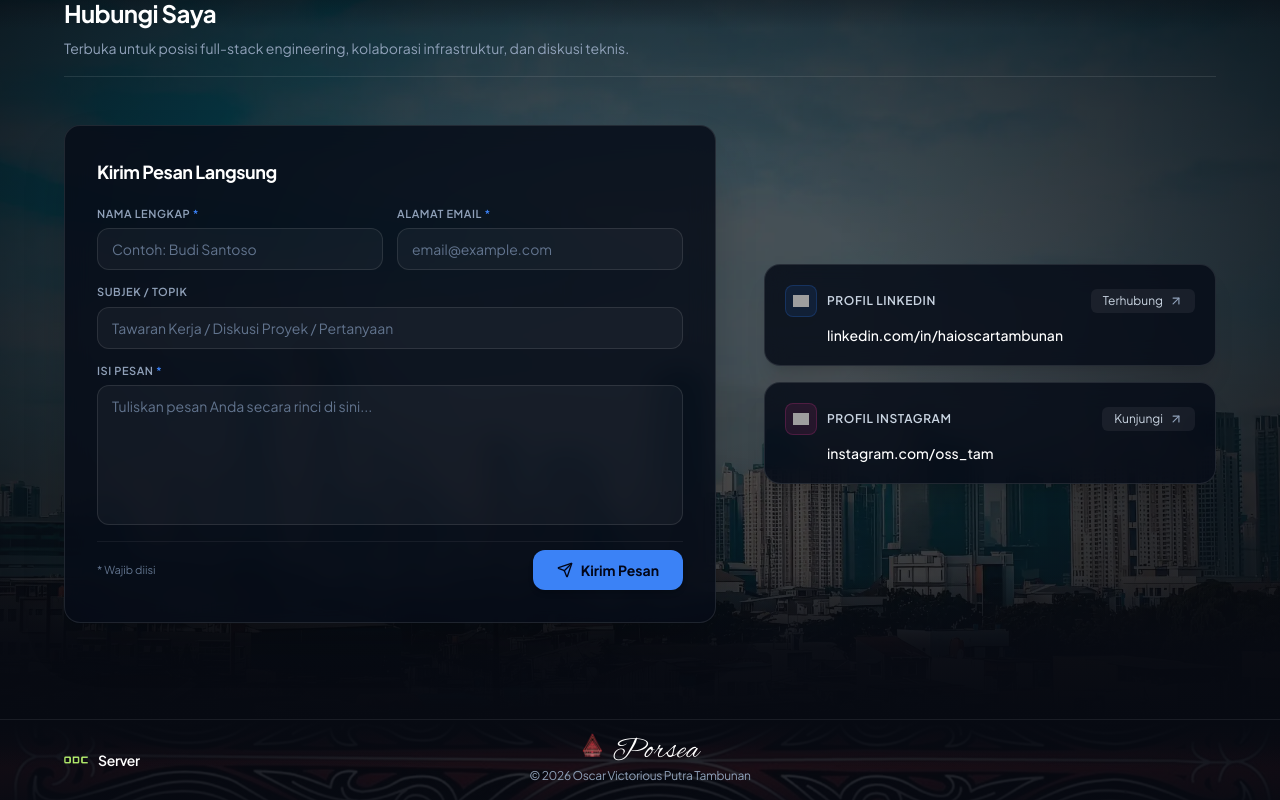
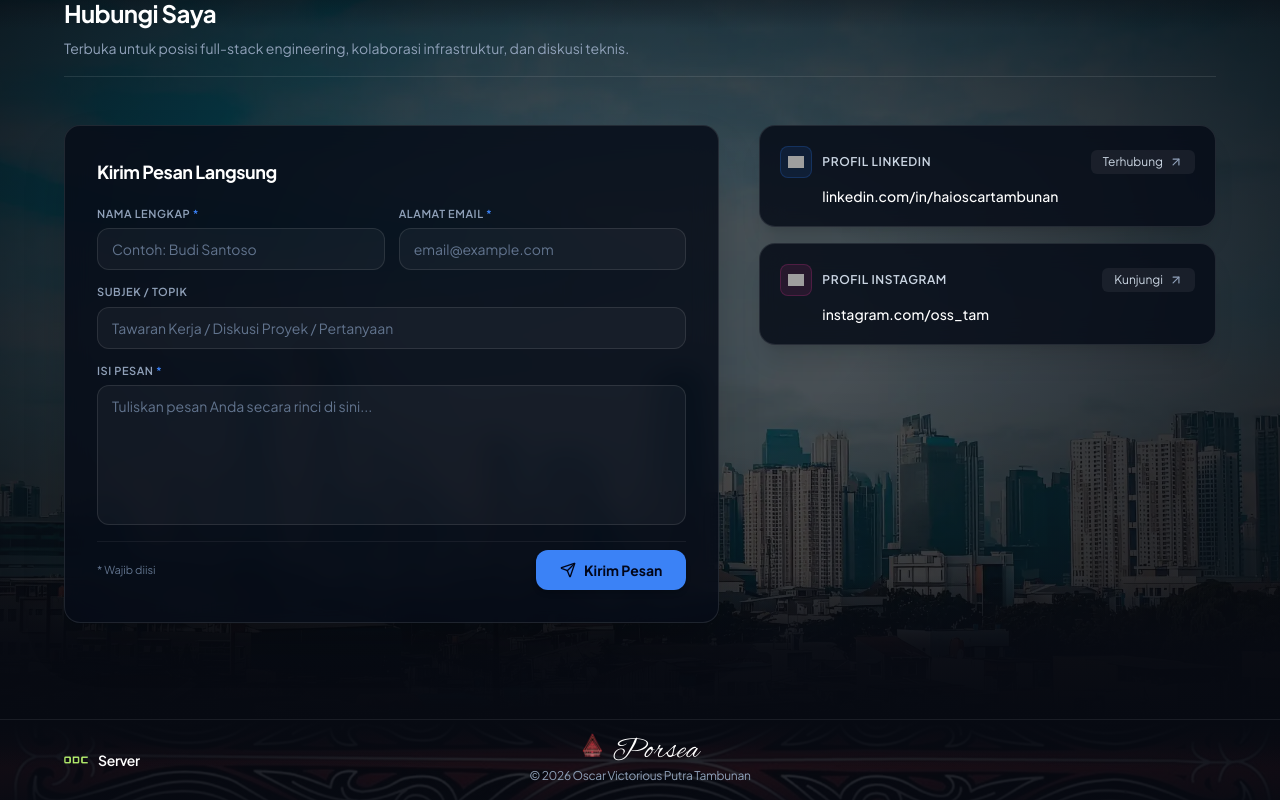
Before and after one commit to KyonKyon0/oscartambunan_portofolio_web, a Next.js app: page / in a window 1280 px wide. Shown: the part 6619-7419 px from the top of the page. Built offline with nearby package versions, Linux system fonts and the light colour scheme; grey boxes are pictures that could not be loaded; a web font is replaced by a local one.

Commit message:
style(contact): align cards to top and expand grid to full width

```diff
--- a/src/components/sections/ContactSection.tsx
+++ b/src/components/sections/ContactSection.tsx
@@ -117,8 +117,8 @@ export default function ContactSection() {
           )}
         />
 
-        {/* Dual Layout: Form di Kiri & Profil / Kanal di Kanan (Tinggi Sama Sempurna di Desktop) */}
-        <div className="grid grid-cols-1 lg:grid-cols-12 gap-8 lg:gap-10 xl:gap-12 items-stretch max-w-6xl mx-auto">
+        {/* Dual Layout: Form di Kiri & Profil / Kanal di Kanan (Full Width Kanan Kiri & Sejajar ke Atas) */}
+        <div className="grid grid-cols-1 lg:grid-cols-12 gap-6 sm:gap-8 lg:gap-10 items-start w-full">
           {/* Kolom 1: Formulir Kontak Interaktif */}
           <div className="lg:col-span-7 w-full flex flex-col h-full">
             <div className="p-5 sm:p-7 md:p-8 rounded-2xl bg-[#070c18]/85 border border-white/10 backdrop-blur-md shadow-2xl flex flex-col justify-between h-full">
@@ -263,8 +263,8 @@ export default function ContactSection() {
             </div>
           </div>
 
-          {/* Kolom 2: Saluran Kontak Langsung (Hanya LinkedIn & Instagram) */}
-          <div className="lg:col-span-5 w-full flex flex-col justify-center space-y-4">
+          {/* Kolom 2: Saluran Kontak Langsung (Hanya LinkedIn & Instagram - Sejajar ke Atas) */}
+          <div className="lg:col-span-5 w-full flex flex-col justify-start space-y-4">
             {/* LinkedIn Row */}
             <div className="p-4 sm:p-5 rounded-2xl bg-[#070c18]/85 hover:bg-[#070c18] border border-white/10 backdrop-blur-md transition-colors group/link shadow-xl">
               <div className="flex items-center justify-between gap-2 mb-2">
```
